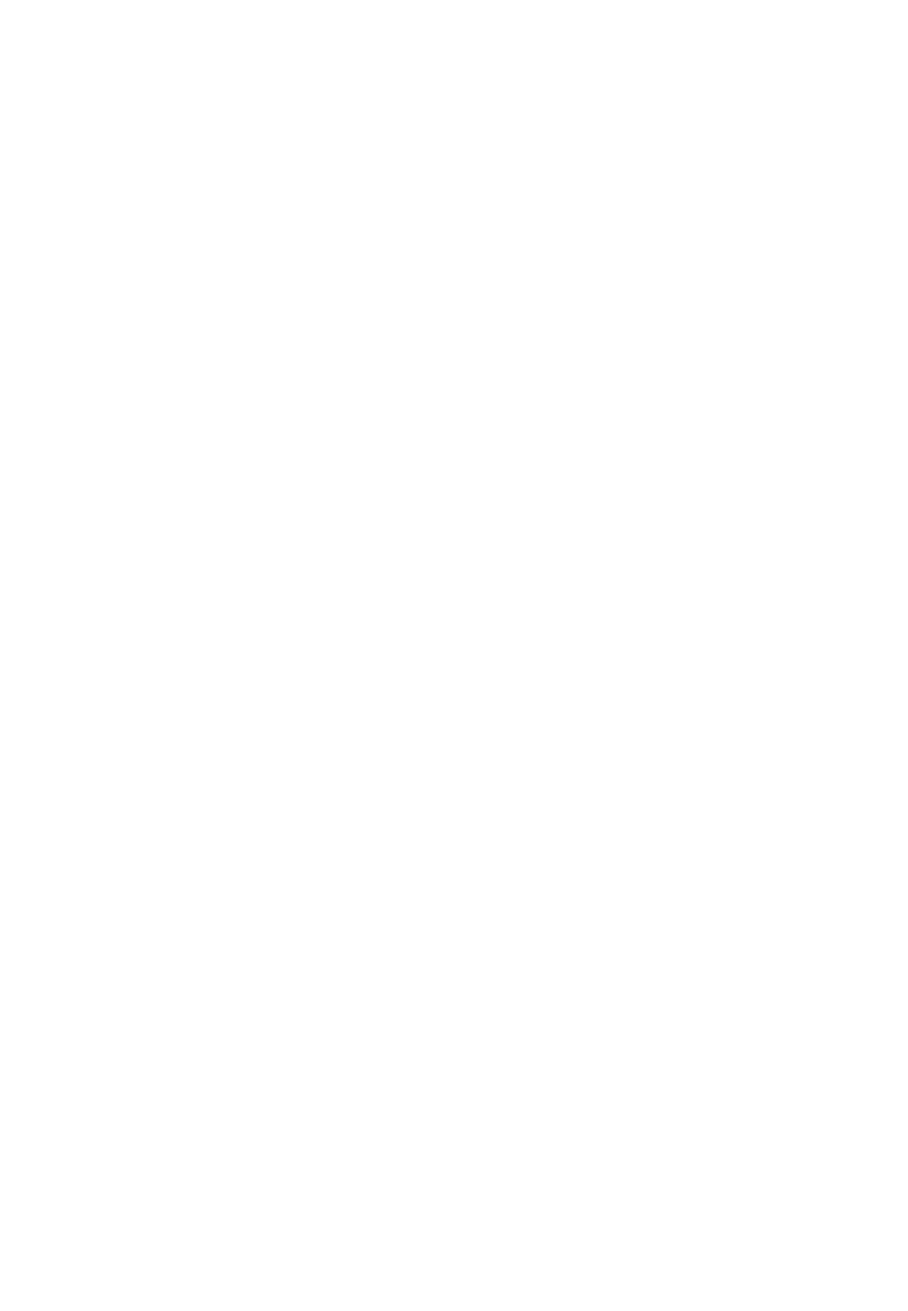
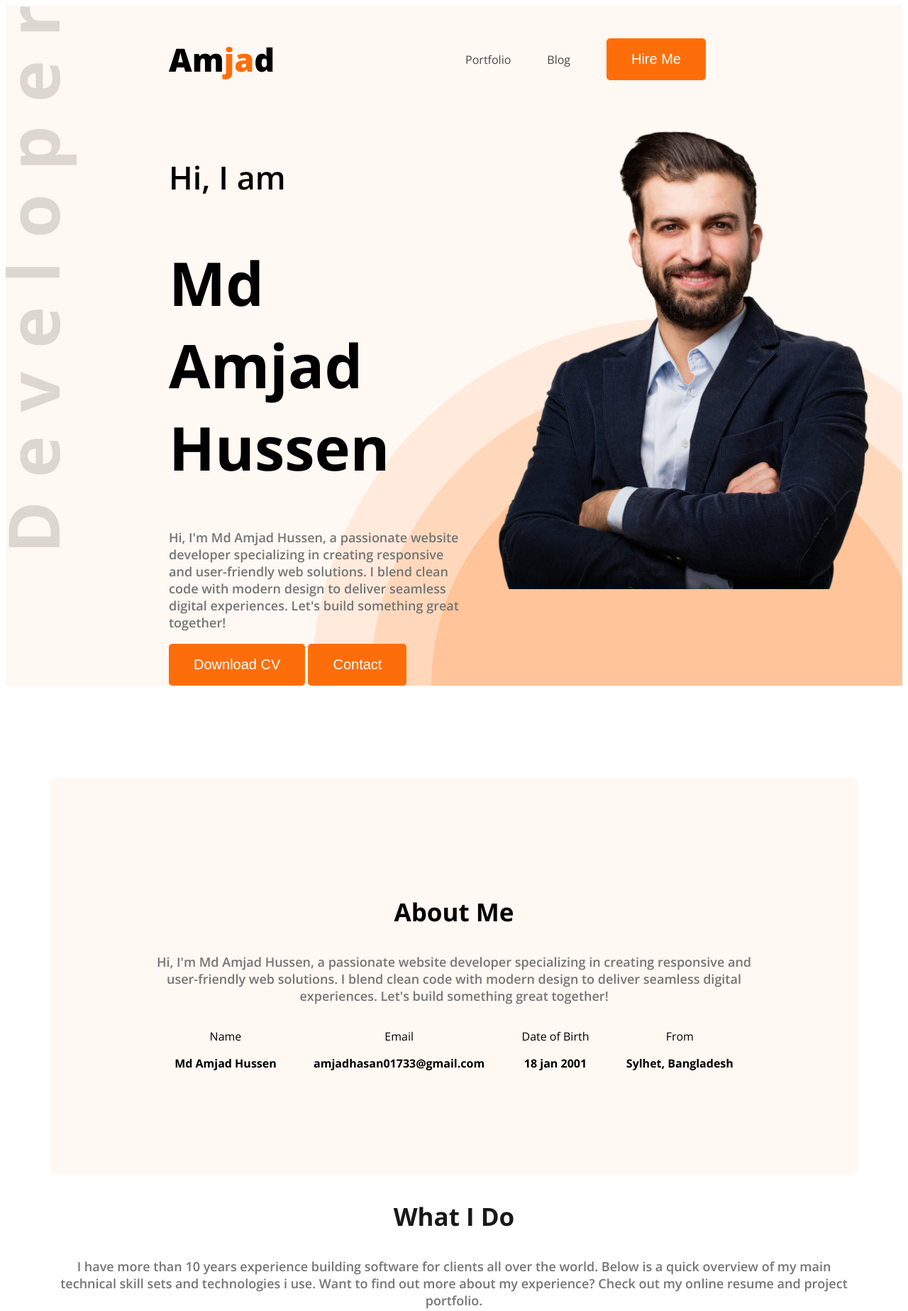
Before and after one commit to amjad-hussen/web-developer-portfolio, a plain HTML site: page index.html in a window 1280 px wide. Shown: the top 1847 px of the page at 71% size. Before the commit the page ends 800 px from the top, so only its background shows below. Drawn offline with nearby package versions, Linux system fonts and the light colour scheme.

Commit message:
codding running....

```diff
--- a/index.html
+++ b/index.html
@@ -4,14 +4,97 @@
     <meta charset="UTF-8">
     <meta name="viewport" content="width=device-width, initial-scale=1.0">
     <title>My Web Portfolio</title>
+    <link rel="preconnect" href="https://fonts.googleapis.com">
+<link rel="preconnect" href="https://fonts.gstatic.com" crossorigin>
+<link href="https://fonts.googleapis.com/css2?family=Open+Sans:ital,wght@0,300..800;1,300..800&display=swap" rel="stylesheet">
+    <link rel="stylesheet" href="styles/style.css">
 </head>
-<body>
+<body class="open-sans-font">
 
-    <header>
+    <header class="header secondary-bg">
+        <nav>
+            <h3 class="title">Am<span class="title-color">ja</span>d</h3>
+            <ul>
+                <li> <a class="dark-2">Portfolio</a></li>
+                <li><a  class="dark-2"href="">Blog</a></li>
+                <li><a href=""><button class="button-style">Hire Me</button></a></li>
+            </ul>
+
+        </nav>
+
+        <div class="banner">
+            <div class="banner-content">
+            <h4 class="banner-grettings" class="dark-2">Hi, I  am</h4>
+            <h1 class="banner-title" class="dark-1">Md Amjad Hussen</h1>
+            <p class="banner-about dark-3">Hi, I'm Md Amjad Hussen, a passionate website developer specializing in creating responsive and user-friendly web solutions. I blend clean code with modern design to deliver seamless digital experiences. Let's build something great together!</p>
+            <button class="button-style">Download CV</button>
+            <button class="button-style">Contact</button>
+            </div>
+
+
+        <div class="image"><img class="banner-pp" src="images/hardy.png" alt="">
+        </div>
+        </div>
 
     </header>
 
     <main>
+        <section class="about secondary-bg" >
+            <h3 class="section-title" class="dark-1">
+                About Me
+            </h3>
+            <p class="section-about dark-3">
+                Hi, I'm Md Amjad Hussen, a passionate website developer specializing in creating responsive and user-friendly web solutions. I blend clean code with modern design to deliver seamless digital experiences. Let's build something great together!
+            </p>
+            <div class="about-items">
+                <div class="about-item">
+                    <p class="item-title">Name</p>
+                    <p class="item-description">Md Amjad Hussen</p>
+                </div>
+                <div class="about-item">
+                    <p class="item-title">Email</p>
+                    <p class="item-description">amjadhasan01733@gmail.com</p>
+                </div>
+                <div class="about-item">
+                    <p class="item-title">Date of Birth</p>
+                    <p class="item-description">18 jan 2001</p>
+                </div>
+                <div class="about-item">
+                    <p class="item-title">From</p>
+                    <p class="item-description">Sylhet, Bangladesh</p>
+                </div>
+            </div>
+
+        </section>
+        <!-- section text start -->
+        <section class="text">
+            <h3 class="text-title dark-1 text-center"> What I Do</h3>
+            <p class="text-description dark-3 text-center"> I have more than 10 years experience building software for clients all over the world. Below is a quick overview of my main technical skill sets and technologies i use. Want to find out more about my experience? Check out my online resume and project portfolio.</p>
+
+            <div class="skills">
+                <div class="skill">
+                    <img src="images/icons/js.png" alt="">
+                    <h4 class="skill-title">Vanilla JavaScript</h4>
+                    <p class="skill-description">List skill/technologies here. You can change the icon above to any of the 1500+ FontAwesome 5 free icons available. Aenean commodo ligula eget dolor.</p>
+                </div>
+                <div class="skill">
+                    <img src="images/icons/react.png" alt="">
+                    <h4 class="skill-title">React</h4>
+                    <p class="skill-description">List skill/technologies here. You can change the icon above to any of the 1500+ FontAwesome 5 free icons available. Aenean commodo ligula eget dolor.</p>
+                </div>
+                <div class="skill">
+                    <img src="images/icons/nodejs.png" alt="">
+                    <h4 class="skill-title">Node.js</h4>
+                    <p class="skill-description">List skill/technologies here. You can change the icon above to any of the 1500+ FontAwesome 5 free icons available. Aenean commodo ligula eget dolor.</p>
+                </div>
+                <div class="skill">
+                    <img src="images/icons/mongo.png" alt="">
+                    <h4 class="skill-title">MongoDB</h4>
+                    <p class="skill-description">List skill/technologies here. You can change the icon above to any of the 1500+ FontAwesome 5 free icons available. Aenean commodo ligula eget dolor.</p>
+                </div>
+            </div>
+
+        </section>
 
     </main>
 
--- /dev/null
+++ b/styles/style.css
@@ -0,0 +1,145 @@
+/* font */
+
+.secondary-bg{
+    background-color:#FFF8F3;
+}
+.header{
+    background-image: url('../images/developer.png'), url('../images/header_bg.png');
+    background-repeat: no-repeat;
+    background-position:top left, bottom right;
+
+}
+
+
+
+.open-sans-font{
+  font-family: "Open Sans", sans-serif;
+  font-optical-sizing: auto;
+  font-style: normal;
+  font-variation-settings:
+    "wdth" 100;
+}
+/* Name Title */
+.title{
+    font-weight: 800;
+    font-size: 45px;
+}
+.title-color{
+    color: #FD6E0A;
+}
+
+/* Nav style */
+nav{
+    display: flex;
+    align-items: center;
+    justify-content: space-between;
+    margin: 0px 226px 0px 230px;
+}
+
+/* nab option */
+nav ul{
+    display: flex;
+    align-items: center;
+
+}
+.dark-2{
+    color: #474747;
+}
+nav ul li{
+    list-style: none;
+}
+nav li a{
+    text-decoration: none;
+    size: 20px;
+}
+nav ul li{
+    margin-right: 51px;
+}
+
+.button-style{
+    background-color: #FD6E0A;
+    color: white;
+    font-size: 20px;
+    border-radius: 5px;
+    padding: 18px 35px;
+    border: none;
+
+}
+
+/*  Banner Design */
+
+.banner{
+    display: flex;
+    justify-content:space-between;
+    margin: 0px 38px 0px 230px;
+}
+.banner-grettings{
+    font-size: 45px;
+    font-weight:600;
+}
+.banner-title{
+    font-size: 85px;
+    font-weight: bold;
+}
+
+.dark-1{
+    color: #181818;
+    font-size: 35px;
+}
+.dark-3{
+    color: #757575;
+    font-size: 18px;
+    font-weight: 600;
+
+}
+.banner-about{
+    font-size: 18px;
+
+}
+.banner-pp{
+    width: 580px;
+}
+
+/* About Me section */
+
+.section-title{
+    font-size: 35px;
+    font-weight: bold;
+}
+.section-about{
+    font-size: 18px;
+    font-weight: 400px;
+}
+main{
+    max-width: 1140px;
+    margin: 0px auto;
+}
+.about{
+    border-radius: 10px;
+    padding: 130px 150px;
+    text-align: center;
+    margin-top: 130px;
+}
+.about-items{
+    display: flex;
+    justify-content: space-around;
+}
+.item-description{
+    font-weight: bold;
+}
+
+.text-center{
+    text-align: center;
+}
+/* skill Design */
+.skills{
+    display: flex;
+    gap: 24px;
+    margin-top: 50px;
+    margin-bottom: 130px;
+}
+.skill{
+padding: 33px;
+
+box-shadow: 0px 6px 50px 0px rgba(0, 0, 0, 0.06);
+}
```
